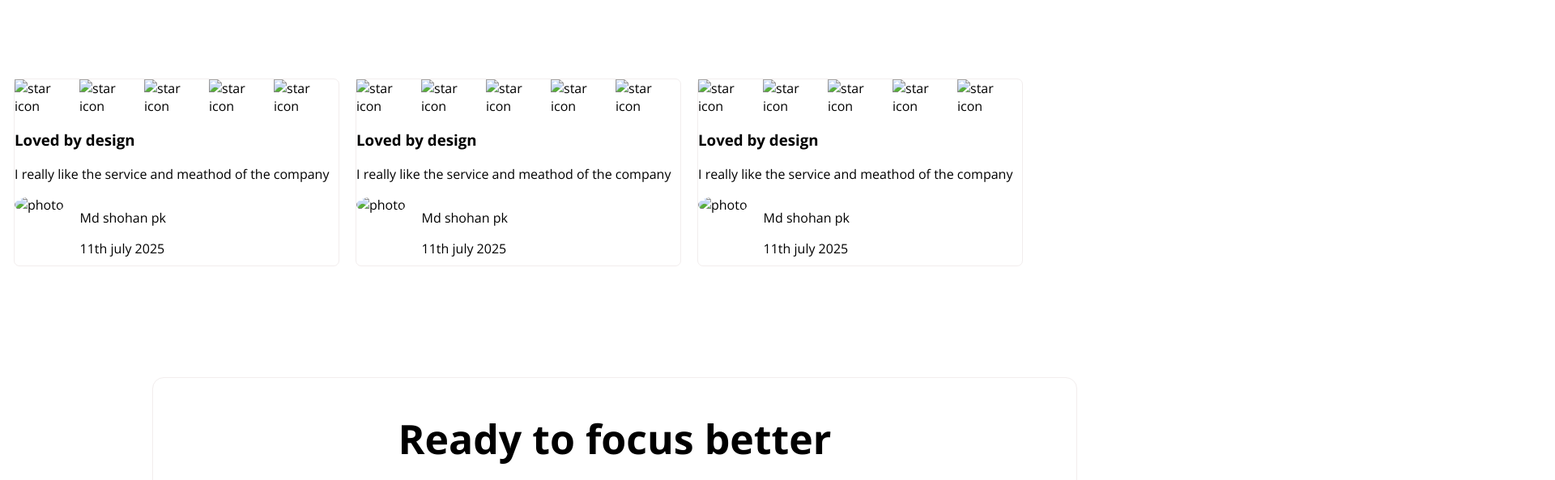
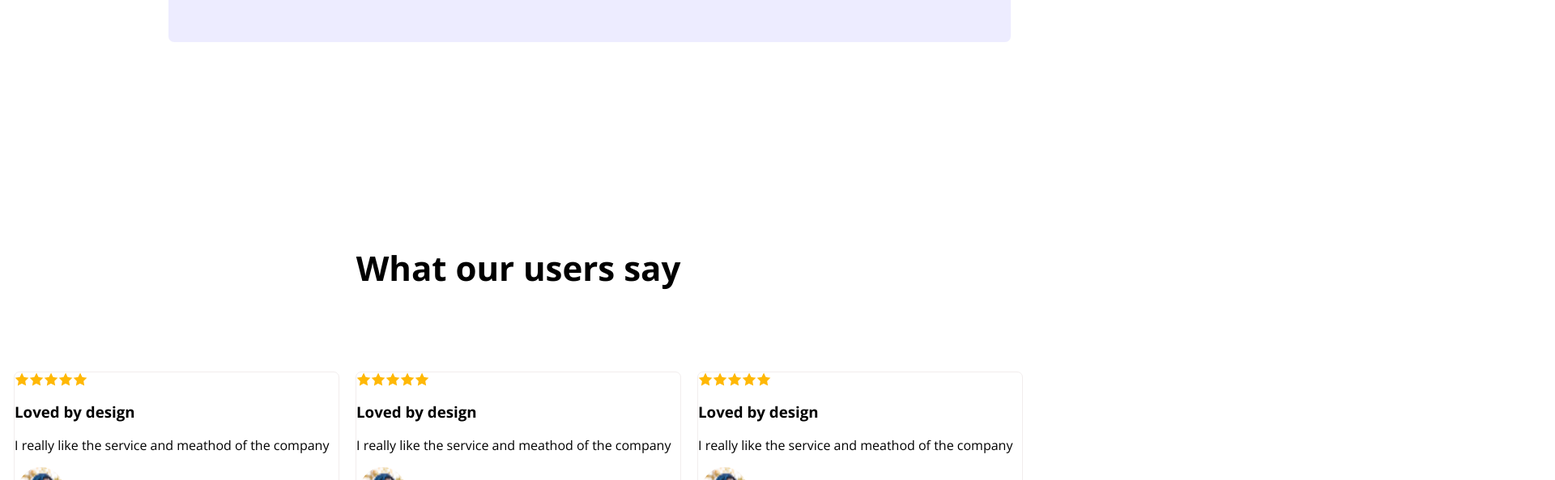
Before and after one commit to shohan2011/assignment-1, a plain HTML site: page index.htm in a window 1280 px wide. Shown: the part 2207-2800 px from the top of the page at 81% size, 1920 px wide, since content can reach past the window. Drawn offline with nearby package versions, Linux system fonts and the light colour scheme.

Commit message:
solve some issue

```diff
--- a/index.htm
+++ b/index.htm
@@ -37,7 +37,7 @@
     <button class="action-section-btn">Launch Live Preview</button>
     </dev>
     <dev class="action-section-img-dev">
-    <img class="action-section-img" src="./B12A01-landing-launchpad/Assets/wc-mini.png" alt="photo">
+    <img class="action-section-img" src="./Assets/Hero-bg.png" alt="photo">
     </dev>
 </div>
 
@@ -70,11 +70,11 @@
   <div class="user-feedback-section-card">
    <div class="card-section-1">
 <div class="card-big-img">
-    <img src="./B12A01-landing-launchpad/Assets/icon-star.png" alt="star icon">
-    <img src="./B12A01-landing-launchpad/Assets/icon-star.png" alt="star icon">
-    <img src="./B12A01-landing-launchpad/Assets/icon-star.png" alt="star icon">
-    <img src="./B12A01-landing-launchpad/Assets/icon-star.png" alt="star icon">
-    <img src="./B12A01-landing-launchpad/Assets/icon-star.png" alt="star icon">
+    <img src="./Assets/icon-star.png" alt="star icon">
+    <img src="./Assets/icon-star.png" alt="star icon">
+    <img src="./Assets/icon-star.png" alt="star icon">
+    <img src="./Assets/icon-star.png" alt="star icon">
+    <img src="./Assets/icon-star.png" alt="star icon">
 </div>
 <h3 class="card-user-feedback-section-feedback">
     Loved by design
@@ -84,7 +84,7 @@
 </p>
 <div class="icon-img-p-all">
 <div class="card-user-feedback-experience-img-name-date">
-  <img class="icon-img" src="./B12A01-landing-launchpad/Assets/avatar.png" alt="photo">
+  <img class="icon-img" src="./Assets/avatar.png" alt="photo">
   </div>
  <div class="icon-p">
     <p>Md shohan pk</p>
@@ -95,11 +95,11 @@
 </div>
 <div class="card-section-1">
 <div class="card-big-img">
-    <img src="./B12A01-landing-launchpad/Assets/icon-star.png" alt="star icon">
-    <img src="./B12A01-landing-launchpad/Assets/icon-star.png" alt="star icon">
-    <img src="./B12A01-landing-launchpad/Assets/icon-star.png" alt="star icon">
-    <img src="./B12A01-landing-launchpad/Assets/icon-star.png" alt="star icon">
-    <img src="./B12A01-landing-launchpad/Assets/icon-star.png" alt="star icon">
+    <img src="./Assets/icon-star.png" alt="star icon">
+    <img src="./Assets/icon-star.png" alt="star icon">
+    <img src="./Assets/icon-star.png" alt="star icon">
+    <img src="./Assets/icon-star.png" alt="star icon">
+    <img src="./Assets/icon-star.png" alt="star icon">
 </div>
 <h3 class="card-user-feedback-section-feedback">
     Loved by design
@@ -109,7 +109,7 @@
 </p>
 <div class="icon-img-p-all">
 <div class="card-user-feedback-experience-img-name-date">
-  <img class="icon-img" src="./B12A01-landing-launchpad/Assets/avatar.png" alt="photo">
+  <img class="icon-img" src="./Assets/avatar.png" alt="photo">
   </div>
  <div class="icon-p">
     <p>Md shohan pk</p>
@@ -120,11 +120,11 @@
 </div>
 <div class="card-section-1">
 <div class="card-big-img">
-    <img src="./B12A01-landing-launchpad/Assets/icon-star.png" alt="star icon">
-    <img src="./B12A01-landing-launchpad/Assets/icon-star.png" alt="star icon">
-    <img src="./B12A01-landing-launchpad/Assets/icon-star.png" alt="star icon">
-    <img src="./B12A01-landing-launchpad/Assets/icon-star.png" alt="star icon">
-    <img src="./B12A01-landing-launchpad/Assets/icon-star.png" alt="star icon">
+    <img src="./Assets/icon-star.png" alt="star icon">
+    <img src="./Assets/icon-star.png" alt="star icon">
+    <img src="./Assets/icon-star.png" alt="star icon">
+    <img src="./Assets/icon-star.png" alt="star icon">
+    <img src="./Assets/icon-star.png" alt="star icon">
 </div>
 <h3 class="card-user-feedback-section-feedback">
     Loved by design
@@ -134,7 +134,7 @@
 </p>
 <div class="icon-img-p-all">
 <div class="card-user-feedback-experience-img-name-date">
-  <img class="icon-img" src="./B12A01-landing-launchpad/Assets/avatar.png" alt="photo">
+  <img class="icon-img" src="./Assets/avatar.png" alt="photo">
   </div>
  <div class="icon-p">
     <p>Md shohan pk</p>
@@ -153,7 +153,7 @@
 <button class="optional-section-btn">Get started free</button>
 </div>
 <div class="optinal-section-img-container">
-<img src="./B12A01-landing-launchpad/Assets/wc-big.png" alt="photo" class="optional-section-img">
+<img src="./Assets/wc-big.png" alt="photo" class="optional-section-img">
 </div>
 </div>
 </div>
```
Also changed, not shown: Assets/Hero-bg.png (added), Assets/avatar.png (added), Assets/icon-star.png (added), Assets/wc-big.png (added), Assets/wc-mini.png (added).
